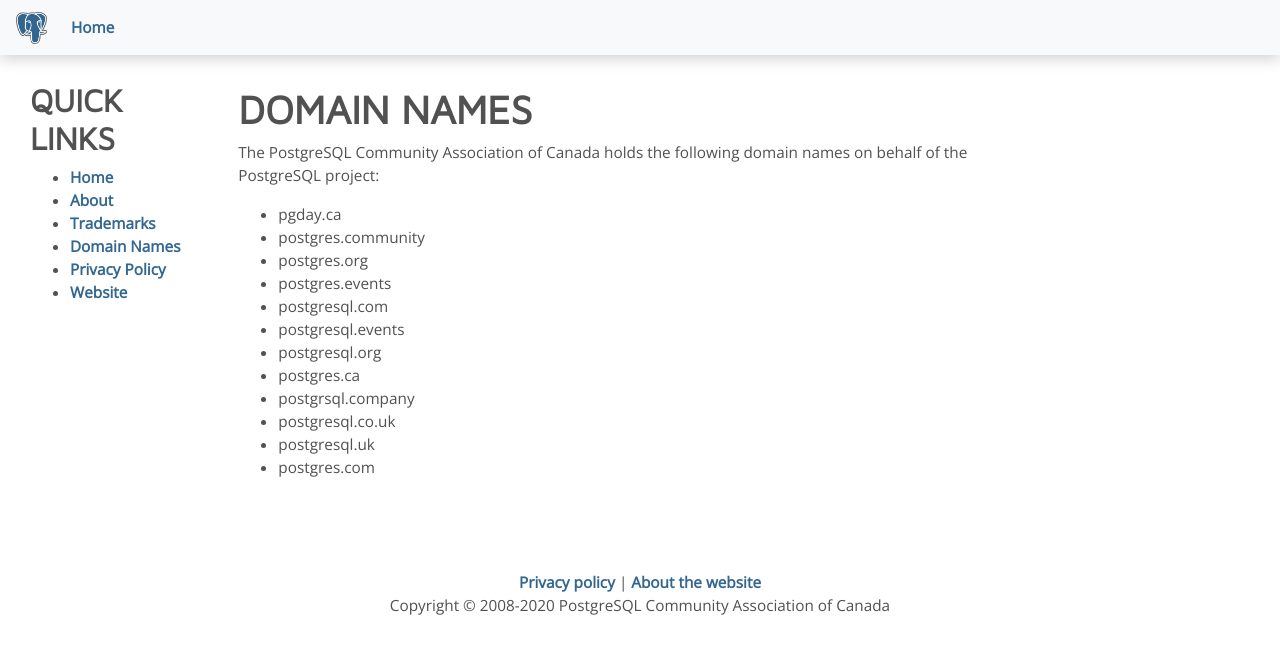
After one commit to missusmy/pgcac-website, a Python web app: template templates/pages/domains/list.html in a window 1280 px wide. The commit adds this page. Shown: the top 654 px of the page. Run offline with Jinja, Linux system fonts and the light colour scheme; the template is opened without the code that fills it, so the values that code supplies are empty; some libraries are stand-ins or nearby versions.

Commit message:
Add an about page and a list of the domains we hold.

```diff
--- a/templates/base.html
+++ b/templates/base.html
@@ -46,7 +46,9 @@
          <h2>Quick Links</h2>
          <ul>
            <li><a href="/"/>Home</li>
+           <li><a href="/about/pgcac">About</a></li>
            <li><a href="/trademarks/list">Trademarks</a></li>
+           <li><a href="/domains/list">Domain Names</li>
            <li><a href="/about/privacypolicy/">Privacy Policy</a></li>
            <li><a href="/about/website/">Website</a></li>
          </ul>
--- /dev/null
+++ b/templates/pages/domains/list.html
@@ -0,0 +1,28 @@
+{%extends "base.html" %}
+{%block title%}Domain Names{%endblock%}
+{%block maincontent%}
+
+<h1>Domain Names</h1>
+<p>
+  The PostgreSQL Community Association of Canada holds the following domain
+  names on behalf of the PostgreSQL project:
+</p>
+
+<p>
+  <ul>
+    <li>pgday.ca</li>
+    <li>postgres.community</li>
+    <li>postgres.org</li>
+    <li>postgres.events</li>
+    <li>postgresql.com</li>
+    <li>postgresql.events</li>
+    <li>postgresql.org</li>
+    <li>postgres.ca</li>
+    <li>postgrsql.company</li>
+    <li>postgresql.co.uk</li>
+    <li>postgresql.uk</li>
+    <li>postgres.com</li>
+  </ul>
+</p>
+
+{%endblock%}
```
Also changed, not shown: templates/pages/about/pgcac.html (added, +25 -0 lines).
